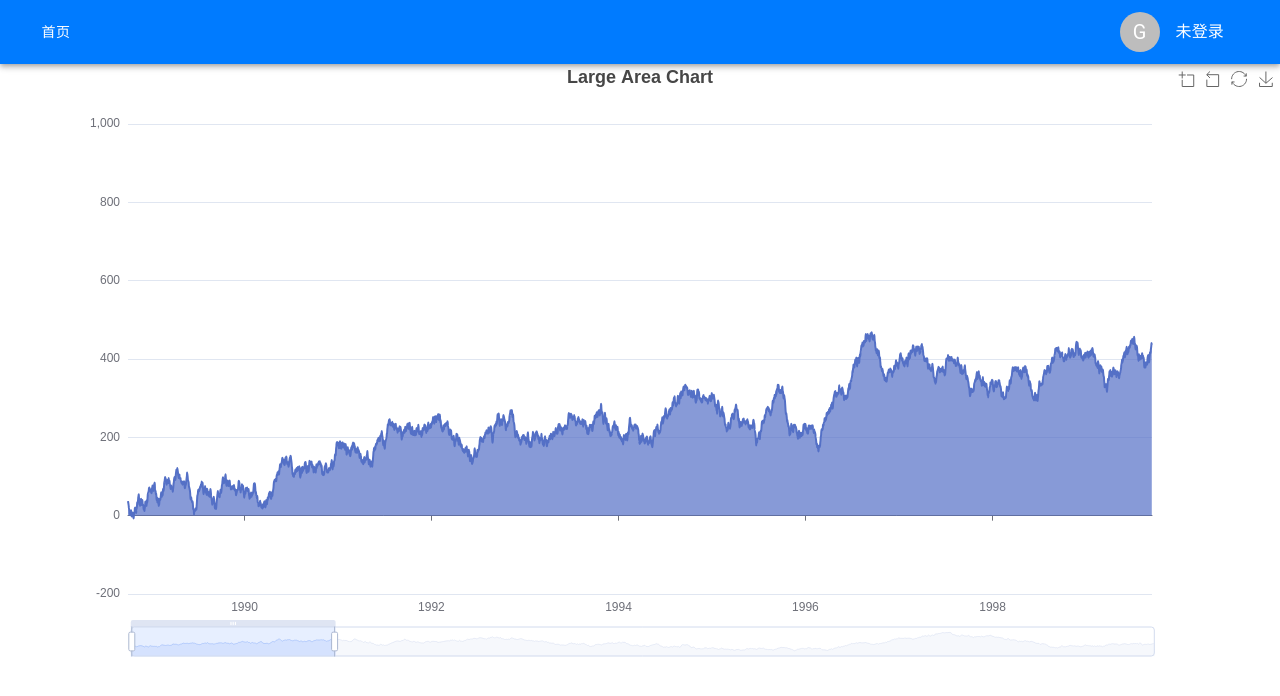
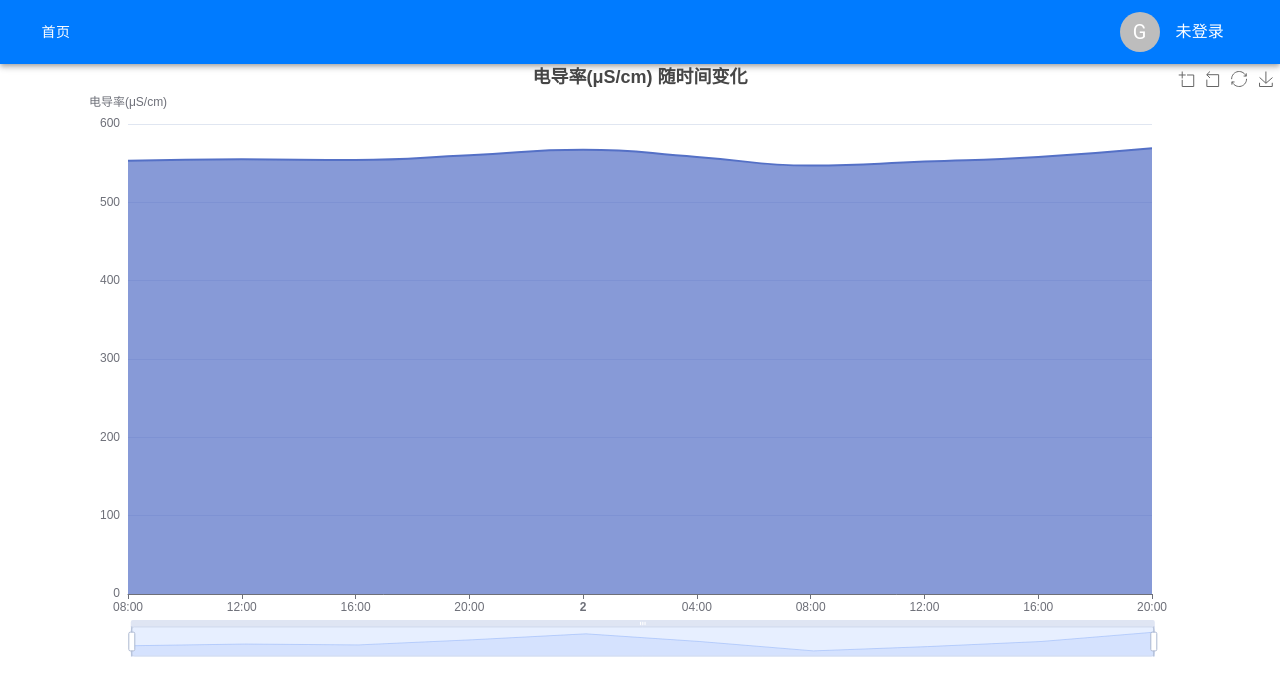
Before and after one commit to open-sun/software, a React (Create React App) app in the folder frontend/: page /LineArea in a window 1280 px wide. Shown: the top 696 px of the page. Built offline with nearby package versions, Linux system fonts and the light colour scheme.

Commit message:
# 折线图组件化
重构LineArea组件，添加LineAreaChart组件以实现电导率数据的可视化

```diff
--- /dev/null
+++ b/frontend/src/components/LineAreaChart.tsx
@@ -0,0 +1,79 @@
+import React, { useEffect, useState } from 'react';
+import ReactECharts from 'echarts-for-react';
+import * as echarts from 'echarts';
+
+interface LineAreaChartProps {
+  data: [string, number][];
+  title?: string;
+  yName?: string;
+  seriesName?: string;
+}
+
+const LineAreaChart: React.FC<LineAreaChartProps> = ({
+  data,
+  title = '折线面积图',
+  yName = '',
+  seriesName = '数值'
+}) => {
+  const [option, setOption] = useState<echarts.EChartsOption>({});
+
+  useEffect(() => {
+    // 转换为 [timestamp, value] 格式
+    const chartData: [number, number][] = data.map(([time, value]) => {
+      const dateStr = `2020-${time}`; // 假设年份2020
+      const date = new Date(dateStr.replace(' ', 'T') + ':00');
+      return [date.getTime(), value as number];
+    });
+
+    setOption({
+      tooltip: {
+        trigger: 'axis',
+        position: function (pt) {
+          return [pt[0], '10%'];
+        }
+      },
+      title: {
+        left: 'center',
+        text: title
+      },
+      toolbox: {
+        feature: {
+          dataZoom: { yAxisIndex: 'none' },
+          restore: {},
+          saveAsImage: {}
+        }
+      },
+      xAxis: {
+        type: 'time',
+        boundaryGap: [0, 0]
+      },
+      yAxis: {
+        type: 'value',
+        boundaryGap: [0, '100%'],
+        name: yName
+      },
+      dataZoom: [
+        { type: 'inside', start: 0, end: 100 },
+        { start: 0, end: 100 }
+      ],
+      series: [
+        {
+          name: seriesName,
+          type: 'line',
+          smooth: true,
+          symbol: 'none',
+          areaStyle: {},
+          data: chartData
+        }
+      ]
+    });
+  }, [data, title, yName, seriesName]);
+
+  return (
+    <div style={{ width: '100%', height: '600px' }}>
+      <ReactECharts option={option} style={{ height: '100%', width: '100%' }} />
+    </div>
+  );
+};
+
+export default LineAreaChart;
--- a/frontend/src/pages/LineArea.tsx
+++ b/frontend/src/pages/LineArea.tsx
@@ -1,80 +1,25 @@
-import React, { useEffect, useState } from 'react';
-import ReactECharts from 'echarts-for-react';
-import * as echarts from 'echarts';
+import LineAreaChart from '../components/LineAreaChart';
 
-const LineArea: React.FC = () => {
-  const [option, setOption] = useState<echarts.EChartsOption>({});
+const myData: [string, number][] = [
+  ['04-01 08:00', 553.0],
+  ['04-01 12:00', 555.0],
+  ['04-01 16:00', 554.0],
+  ['04-01 20:00', 560.0],
+  ['04-02 00:00', 567.0],
+  ['04-02 04:00', 558.0],
+  ['04-02 08:00', 547.0],
+  ['04-02 12:00', 552.0],
+  ['04-02 16:00', 558.0],
+  ['04-02 20:00', 569.0]
+];
 
-  useEffect(() => {
-    let base = +new Date(1988, 9, 3);
-    const oneDay = 24 * 3600 * 1000;
-
-    const data: [number, number][] = [[base, Math.random() * 300]];
-
-    for (let i = 1; i < 20000; i++) {
-      const now = new Date((base += oneDay));
-      data.push([+now, Math.round((Math.random() - 0.5) * 20 + data[i - 1][1])]);
-    }
-
-    const chartOption: echarts.EChartsOption = {
-      tooltip: {
-        trigger: 'axis',
-        position: function (pt) {
-          return [pt[0], '10%'];
-        }
-      },
-      title: {
-        left: 'center',
-        text: 'Large Area Chart'
-      },
-      toolbox: {
-        feature: {
-          dataZoom: {
-            yAxisIndex: 'none'
-          },
-          restore: {},
-          saveAsImage: {}
-        }
-      },
-      xAxis: {
-        type: 'time',
-        boundaryGap: [0, 0]
-      },
-      yAxis: {
-        type: 'value',
-        boundaryGap: [0, '100%']
-      },
-      dataZoom: [
-        {
-          type: 'inside',
-          start: 0,
-          end: 20
-        },
-        {
-          start: 0,
-          end: 20
-        }
-      ],
-      series: [
-        {
-          name: 'Fake Data',
-          type: 'line',
-          smooth: true,
-          symbol: 'none',
-          areaStyle: {},
-          data: data
-        }
-      ]
-    };
-
-    setOption(chartOption);
-  }, []);
-
+export default function DemoPage() {
   return (
-    <div style={{ width: '100%', height: '600px' }}>
-      <ReactECharts option={option} style={{ height: '100%', width: '100%' }} />
-    </div>
+    <LineAreaChart
+      data={myData}
+      title="电导率(μS/cm) 随时间变化"
+      yName="电导率(μS/cm)"
+      seriesName="电导率(μS/cm)"
+    />
   );
-};
-
-export default LineArea;
+}
```
